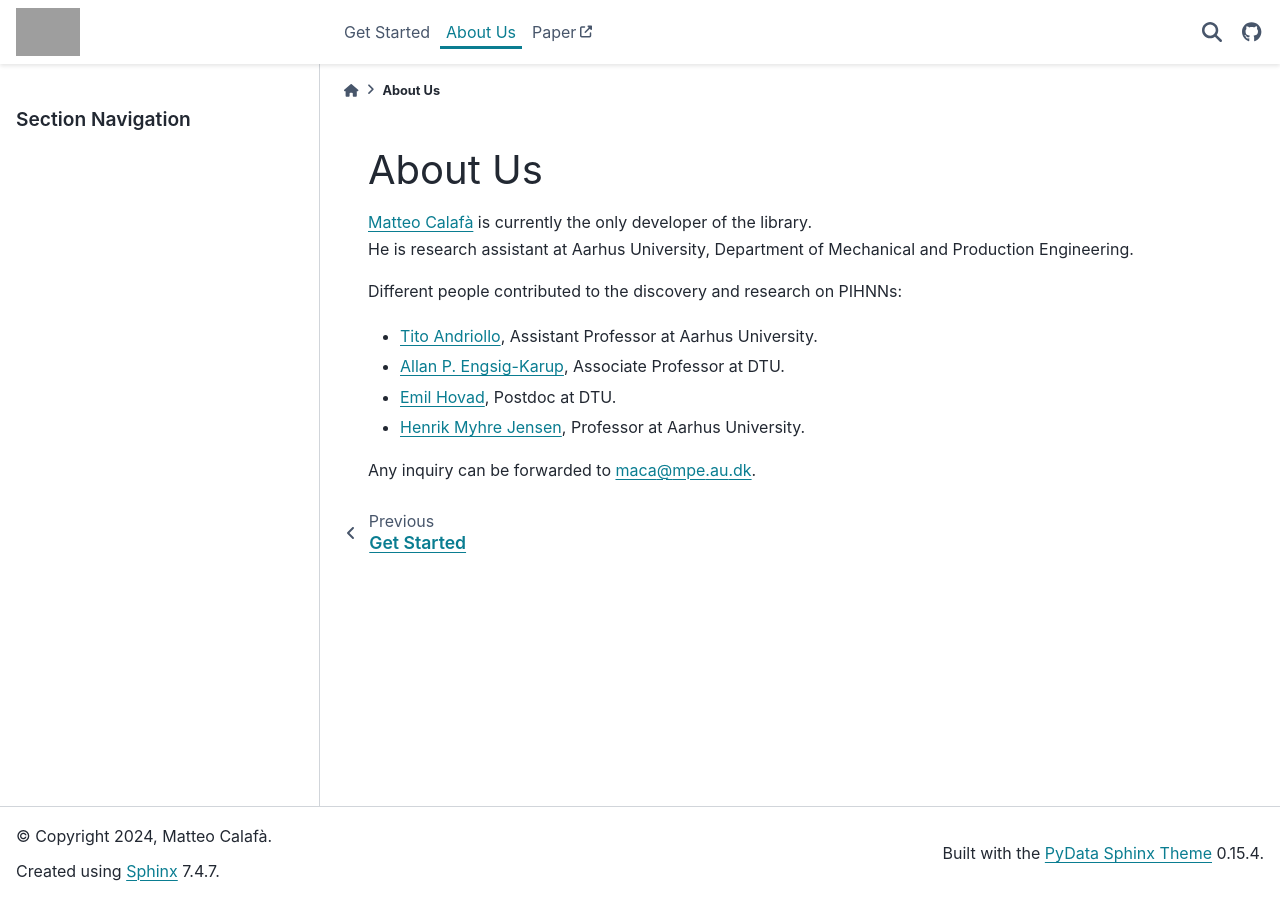
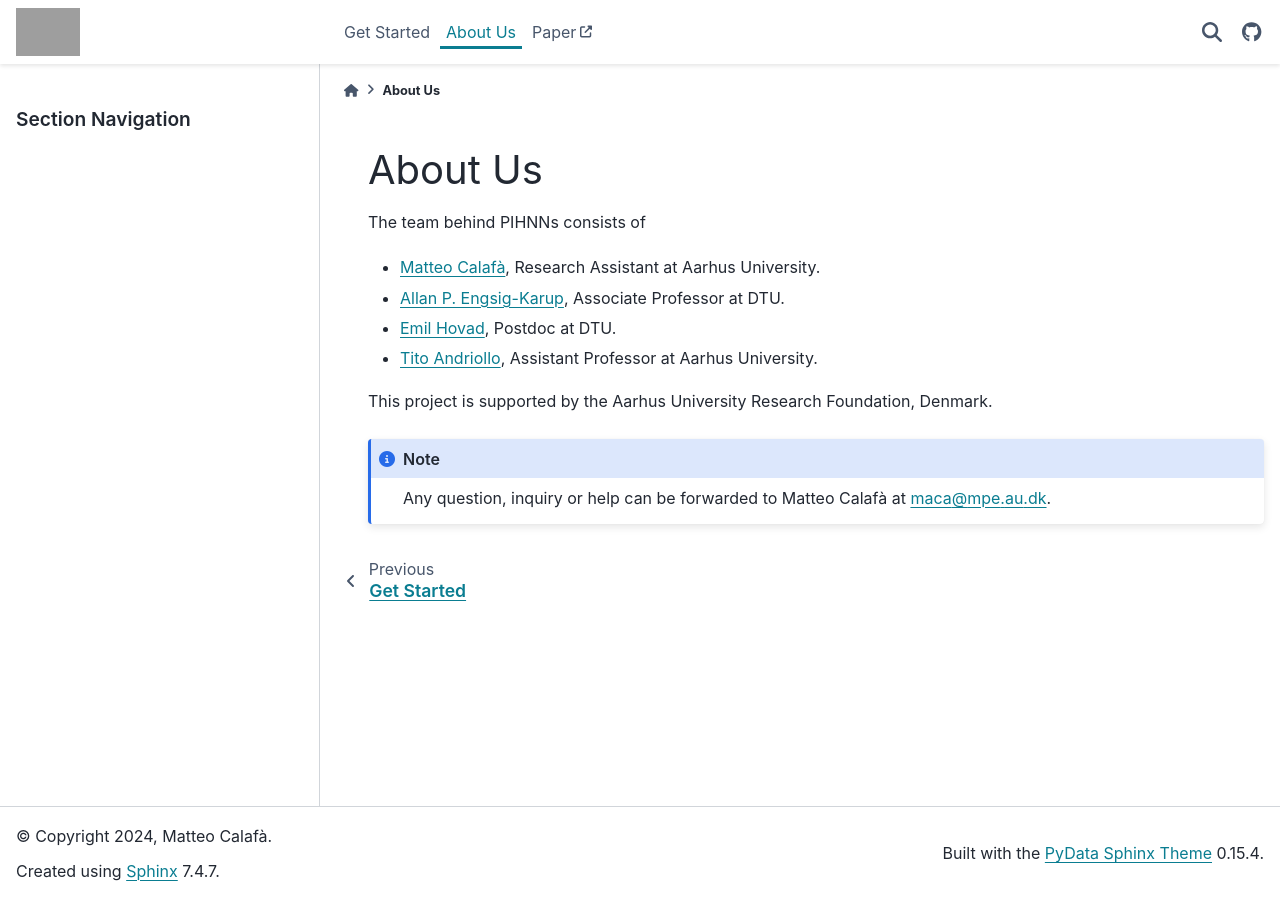
Before and after one commit to teocala/pihnn, a Sphinx documentation site: the page built from docs/about_us.rst, in a window 1280 px wide. Built offline with Sphinx 7.4.7 and the PyData theme 0.15.4, drawn with Linux system fonts in a browser that asks for light colours; grey boxes are pictures that could not be loaded.

Commit message:
Updated about_us in docs

```diff
--- a/docs/about_us.rst
+++ b/docs/about_us.rst
@@ -1,14 +1,14 @@
 About Us
 =============
 
-| `Matteo Calafà <https://matteocalafa.com>`_ is currently the only developer of the library.
-| He is research assistant at Aarhus University, Department of Mechanical and Production Engineering.
+The team behind PIHNNs consists of
 
-Different people contributed to the discovery and research on PIHNNs:
-
-* `Tito Andriollo <https://pure.au.dk/portal/en/persons/titoan@mpe.au.dk>`_, Assistant Professor at Aarhus University.
+* `Matteo Calafà <https://matteocalafa.com>`_, Research Assistant at Aarhus University.
 * `Allan P. Engsig-Karup <https://orbit.dtu.dk/en/persons/allan-peter-engsig-karup>`_, Associate Professor at DTU.
 * `Emil Hovad <https://orbit.dtu.dk/en/persons/emil-hovad>`_, Postdoc at DTU.
-* `Henrik Myhre Jensen <https://pure.au.dk/portal/en/persons/hmj@mpe.au.dk/?sort=forfatter&visalle=>`_, Professor at Aarhus University.
+* `Tito Andriollo <https://pure.au.dk/portal/en/persons/titoan@mpe.au.dk>`_, Assistant Professor at Aarhus University.
 
-Any inquiry can be forwarded to `maca@mpe.au.dk <maca@mpe.au.dk>`_.
+This project is supported by the Aarhus University Research Foundation, Denmark.
+
+.. note::
+    Any question, inquiry or help can be forwarded to Matteo Calafà at `maca@mpe.au.dk <maca@mpe.au.dk>`_.
```
